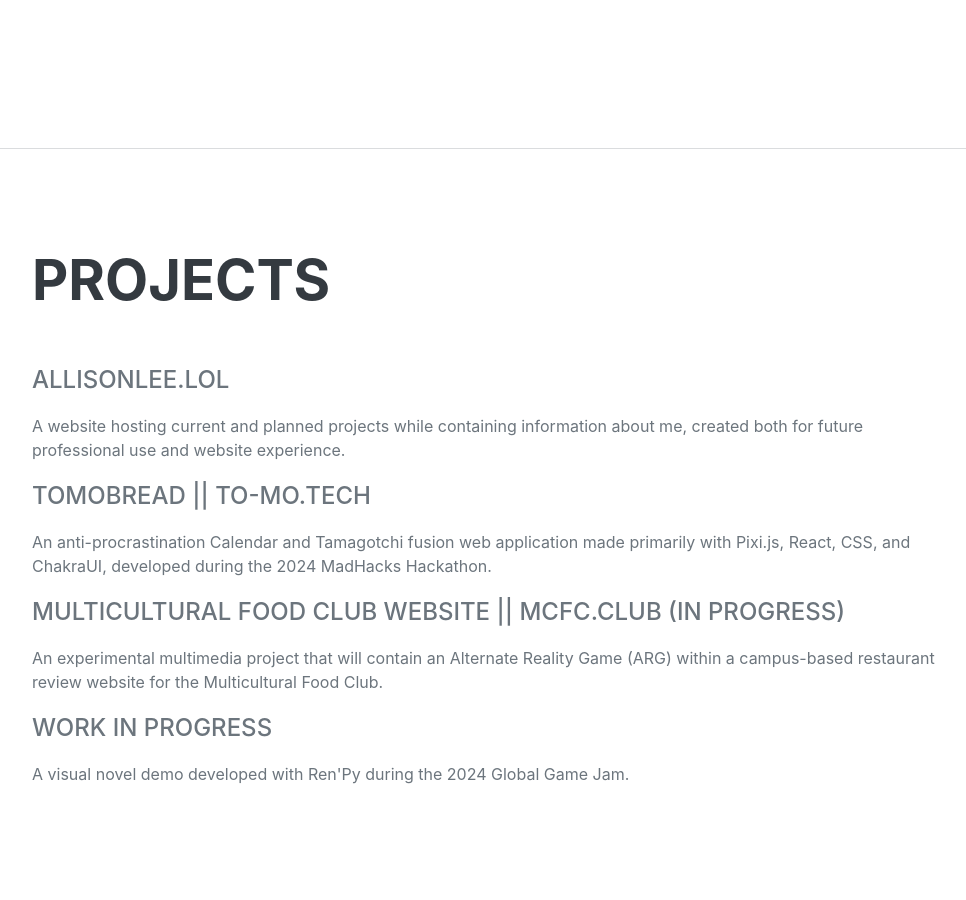
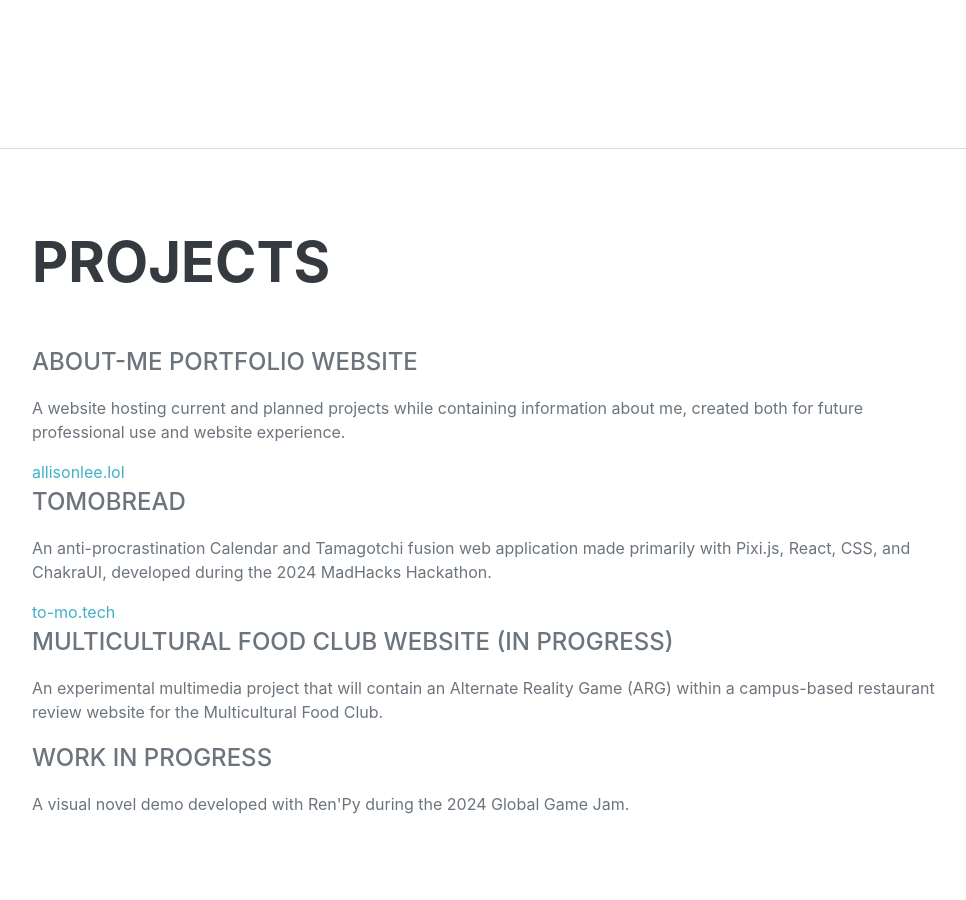
Before and after one commit to XiIinous/items, a Django app: page / in a window 1280 px wide. Shown: the part 4841-5741 px from the top of the page, without its empty margins (288-1254 px from the left). Run offline with Django 4.2, Linux system fonts and the light colour scheme; some libraries are stand-ins or nearby versions; some web fonts are replaced.

Commit message:
links hell_world.html

```diff
--- a/hell_world/templates/hell_world.html
+++ b/hell_world/templates/hell_world.html
@@ -176,11 +176,13 @@
                     <div class="resume-section-content">
                         <div class="d-flex flex-column flex-md-row justify-content-between mb-5">
                             <div class="flex-grow-1">
-                                <div class="subheading mb-3">allisonlee.lol</div>
+                                <div class="subheading mb-3">About-Me Portfolio Website</div>
                                 <p>A website hosting current and planned projects while containing information about me, created both for future professional use and website experience.</p>
-                                <div class="subheading mb-3">TomoBread || to-mo.tech</div>
+                                <div class="flex-shrink-0"><span class="text-primary">allisonlee.lol</span></div>
+                                <div class="subheading mb-3">TomoBread</div>
                                 <p>An anti-procrastination Calendar and Tamagotchi fusion web application made primarily with Pixi.js, React, CSS, and ChakraUI, developed during the 2024 MadHacks Hackathon.</p>
-                                <div class="subheading mb-3">Multicultural Food Club Website || mcfc.club (In Progress)</div>
+                                <div class="flex-shrink-0"><span class="text-primary">to-mo.tech</span></div>
+                                <div class="subheading mb-3">Multicultural Food Club Website (In Progress)</div>
                                 <p>An experimental multimedia project that will contain an Alternate Reality Game (ARG) within a campus-based restaurant review website for the Multicultural Food Club.</p>
                                 <div class="subheading mb-3">Work In Progress</div>
                                 <p>A visual novel demo developed with Ren'Py during the 2024 Global Game Jam.</p>
```
